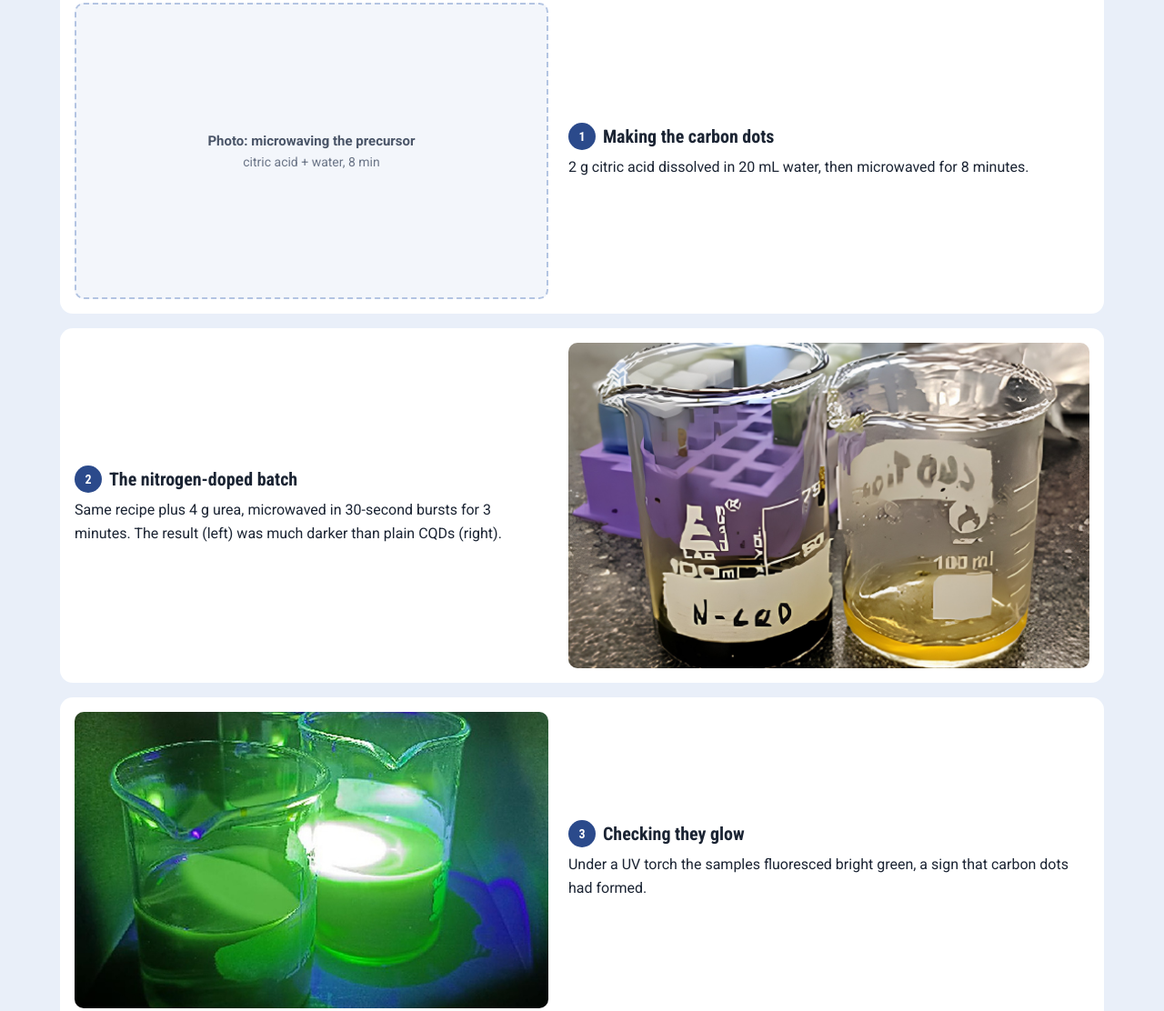
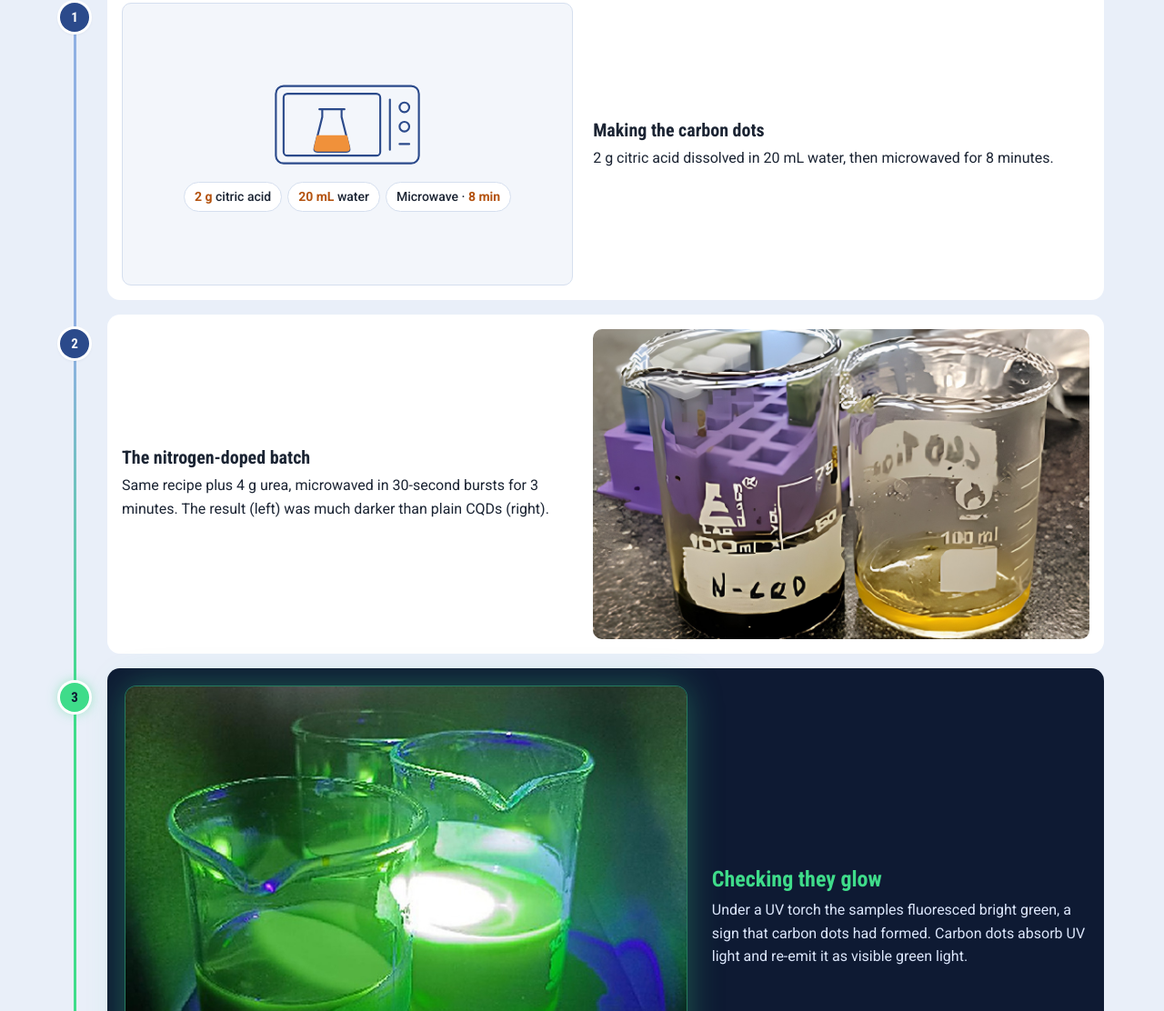
Before and after one commit to seara1129/cqd-dye-treatment, a plain HTML site: page index.html in a window 1280 px wide. Shown: the part 1209-2321 px from the top of the page at 91% size. Drawn offline with nearby package versions, Linux system fonts and the light colour scheme.

Commit message:
Lab timeline: method card, featured fluorescence photo, connected steps
Co-Authored-By: Claude Sonnet 5.5 <noreply@anthropic.com>

```diff
--- a/index.html
+++ b/index.html
@@ -130,15 +130,43 @@
   .adds a:hover { background: #c9d9f4; }
 
   /* ---------- 2 lab timeline ---------- */
-  .timeline { position: relative; }
-  .tl-step { display: grid; grid-template-columns: 1fr 1.1fr; gap: 22px; align-items: center; background: var(--card); border-radius: var(--radius); padding: 16px; }
+  .timeline { position: relative; padding-left: 52px; }
+  .tl-step { position: relative; display: grid; grid-template-columns: 1fr 1.1fr; gap: 22px; align-items: center; background: var(--card); border-radius: var(--radius); padding: 16px; }
   .tl-step + .tl-step { margin-top: 16px; }
   .tl-step:nth-child(even) .tl-media { order: 2; }
   .tl-media img, .tl-media .placeholder { width: 100%; aspect-ratio: 16/10; object-fit: cover; border-radius: 10px; min-height: 0; }
-  .tl-num { display: inline-grid; place-items: center; width: 30px; height: 30px; border-radius: 50%; background: var(--navy); color: #fff; font-weight: 700; font-size: 14px; margin-right: 8px; vertical-align: 2px; }
   .tl-body p { margin: 6px 0 0; }
   .labnote { margin-top: 10px; padding: 8px 12px; border-left: 3px solid var(--bar); background: #f5f8fd; color: var(--ink-2); font-size: 14px; font-style: italic; }
-  @media (max-width: 620px) { .tl-step { grid-template-columns: 1fr; } .tl-step:nth-child(even) .tl-media { order: 0; } }
+  .vh { position: absolute; width: 1px; height: 1px; overflow: hidden; clip: rect(0 0 0 0); clip-path: inset(50%); white-space: nowrap; }
+
+  /* connector line + numbered markers */
+  .tl-dot { position: absolute; left: -52px; top: 16px; z-index: 1; width: 32px; height: 32px; display: grid; place-items: center; border-radius: 50%; background: var(--navy); color: #fff; font: 700 15px "Roboto Condensed", Roboto, sans-serif; box-shadow: 0 0 0 3px #fff, 0 1px 4px rgba(20,40,80,.3); }
+  .tl-step:not(:last-child)::after { content: ""; position: absolute; left: -37.5px; top: 32px; width: 3px; height: calc(100% + 16px); background: var(--bar); }
+  .tl-step:nth-child(2)::after { background: linear-gradient(var(--bar), var(--glow, #3fdc8a)); }
+  .tl-step:nth-child(3)::after { background: var(--glow, #3fdc8a); }
+  .tl-step:nth-child(4)::after { background: linear-gradient(var(--glow, #3fdc8a), var(--bar)); }
+
+  /* method card (step 1, no photo yet) */
+  .method { width: 100%; aspect-ratio: 16/10; border-radius: 10px; background: #f3f6fb; border: 1px solid var(--line); display: flex; flex-direction: column; align-items: center; justify-content: center; gap: 10px; padding: 12px; }
+  .method svg { width: min(46%, 170px); height: auto; min-height: 0; flex: 0 1 auto; }
+  .method ul { list-style: none; margin: 0; padding: 0; display: flex; flex-wrap: wrap; justify-content: center; gap: 6px; }
+  .method li { padding: 4px 11px; border-radius: 999px; background: #fff; border: 1px solid var(--line); color: var(--ink); font-size: 14px; font-weight: 500; }
+  .method li b { color: var(--dot-ink, #b4530f); font-weight: 700; }
+
+  /* spotlight step (glowing beakers) */
+  .tl-step.spot { background: var(--deep, #0e1a33); color: #fff; grid-template-columns: 1.5fr 1fr; gap: 28px; padding: 20px; }
+  .tl-step.spot h3 { color: var(--glow, #3fdc8a); font-size: 24px; }
+  .tl-step.spot p { color: #dbe6fb; }
+  .tl-step.spot .tl-media img { aspect-ratio: 688/568; max-height: 640px; border-radius: 12px; box-shadow: 0 0 0 1px rgba(63,220,138,.4), 0 0 38px rgba(63,220,138,.35); }
+  .tl-step.spot .tl-dot { background: var(--glow, #3fdc8a); color: var(--deep, #0e1a33); box-shadow: 0 0 0 3px #fff, 0 0 14px rgba(63,220,138,.7); }
+  @media (max-width: 620px) {
+    .timeline { padding-left: 40px; }
+    .tl-step { grid-template-columns: 1fr; gap: 14px; }
+    .tl-step:nth-child(even) .tl-media { order: 0; }
+    .tl-step.spot { grid-template-columns: 1fr; padding: 16px; }
+    .tl-dot { left: -40px; width: 30px; height: 30px; font-size: 14px; }
+    .tl-step:not(:last-child)::after { left: -26.5px; top: 30px; }
+  }
 
   /* ---------- 3 3D model ---------- */
   .stage3d { position: relative; height: 440px; border-radius: var(--radius); overflow: hidden;
@@ -304,44 +332,70 @@
     <p class="lede">Detailed steps + observations</p>
     <div class="timeline">
       <div class="tl-step">
-        <div class="tl-media"><div class="placeholder"><div><strong>Photo: microwaving the precursor</strong>citric acid + water, 8 min</div></div></div>
+        <span class="tl-dot" aria-hidden="true">1</span>
+        <div class="tl-media">
+          <!-- TODO: replace with a photo of the beaker in the microwave when available -->
+          <div class="method" role="img" aria-label="Illustration of a beaker in a microwave. Recipe: 2 grams citric acid, 20 millilitres water, microwave for 8 minutes.">
+            <svg viewBox="0 0 160 100" fill="none" stroke="var(--navy)" stroke-width="2" stroke-linecap="round" stroke-linejoin="round" aria-hidden="true">
+              <rect x="6" y="10" width="148" height="80" rx="8"/>
+              <rect x="14" y="18" width="100" height="64" rx="4"/>
+              <line x1="124" y1="24" x2="124" y2="76"/>
+              <circle cx="139" cy="32" r="5"/>
+              <circle cx="139" cy="52" r="5"/>
+              <line x1="134" y1="70" x2="144" y2="70"/>
+              <path d="M54 34 V42 L46 74 Q45 78 49 78 H79 Q83 78 82 74 L74 42 V34 M51 34 H77"/>
+              <path d="M49 62 H79 L81.6 73 Q82.6 76.8 79 76.8 H49 Q45.4 76.8 46.4 73 Z" fill="var(--dot, #f0913a)" stroke="var(--dot, #f0913a)"/>
+            </svg>
+            <ul>
+              <li><b>2 g</b> citric acid</li>
+              <li><b>20 mL</b> water</li>
+              <li>Microwave · <b>8 min</b></li>
+            </ul>
+          </div>
+        </div>
         <div class="tl-body">
-          <h3><span class="tl-num">1</span>Making the carbon dots</h3>
+          <h3><span class="vh">Step 1: </span>Making the carbon dots</h3>
           <p>2 g citric acid dissolved in 20 mL water, then microwaved for 8 minutes.</p>
         </div>
       </div>
       <div class="tl-step">
+        <span class="tl-dot" aria-hidden="true">2</span>
         <div class="tl-media"><img class="zoom" src="img/cqd-solutions.jpg" alt="Dark N-CQD solution beside yellow CQD solution"></div>
         <div class="tl-body">
-          <h3><span class="tl-num">2</span>The nitrogen-doped batch</h3>
+          <h3><span class="vh">Step 2: </span>The nitrogen-doped batch</h3>
           <p>Same recipe plus 4 g urea, microwaved in 30-second bursts for 3 minutes. The result (left) was much darker than plain CQDs (right).</p>
         </div>
       </div>
-      <div class="tl-step">
+      <div class="tl-step spot">
+        <span class="tl-dot" aria-hidden="true">3</span>
         <div class="tl-media"><img class="zoom" src="img/fluorescence.jpg" alt="Beakers glowing bright green under UV light"></div>
         <div class="tl-body">
-          <h3><span class="tl-num">3</span>Checking they glow</h3>
-          <p>Under a UV torch the samples fluoresced bright green, a sign that carbon dots had formed.</p>
+          <h3><span class="vh">Step 3: </span>Checking they glow</h3>
+          <p>Under a UV torch the samples fluoresced bright green, a sign that carbon dots had formed. Carbon dots absorb UV light and re-emit it as visible green light.</p>
+          <!-- TODO: add a "UV off / UV on" comparison slider here if a normal-light photo of the same beakers is taken -->
         </div>
       </div>
       <div class="tl-step">
+        <span class="tl-dot" aria-hidden="true">4</span>
         <div class="tl-media"><img class="zoom" src="img/standard-solution.jpg" loading="lazy" alt="Labelled beakers of methylene blue solution in the UV box"></div>
         <div class="tl-body">
-          <h3><span class="tl-num">4</span>Dosing the dye</h3>
+          <h3><span class="vh">Step 4: </span>Dosing the dye</h3>
           <p>50 mL of 10 ppm methylene blue per beaker, with 1 mL H₂O₂ and 0–3 mL of CQD or N-CQD solution.</p>
         </div>
       </div>
       <div class="tl-step">
+        <span class="tl-dot" aria-hidden="true">5</span>
         <div class="tl-media"><img class="zoom" src="img/empty-dark-box.jpg" loading="lazy" alt="The cardboard dark box used for the 30-minute UV exposure, with the UV torch beside it"></div>
         <div class="tl-body">
-          <h3><span class="tl-num">5</span>30 minutes under UV</h3>
+          <h3><span class="vh">Step 5: </span>30 minutes under UV</h3>
           <p>Each beaker sat under a handheld UV torch inside a closed dark box for 30 minutes.</p>
         </div>
       </div>
       <div class="tl-step">
+        <span class="tl-dot" aria-hidden="true">6</span>
         <div class="tl-media"><img class="zoom" src="img/ncqd-after-uv.jpg" loading="lazy" alt="Three N-CQD beakers, numbered 1 to 3, after 30 minutes under UV"></div>
         <div class="tl-body">
-          <h3><span class="tl-num">6</span>Measuring absorbance</h3>
+          <h3><span class="vh">Step 6: </span>Measuring absorbance</h3>
           <p>A colorimeter read absorbance on six colour channels from 450 to 650 nm. Methylene blue shows up best on the 650 nm (red) channel, closest to its 664 nm peak (see the <a href="#data" data-tab="fingerprint">Absorbance spectrum</a> chart).</p>
         </div>
       </div>
```
